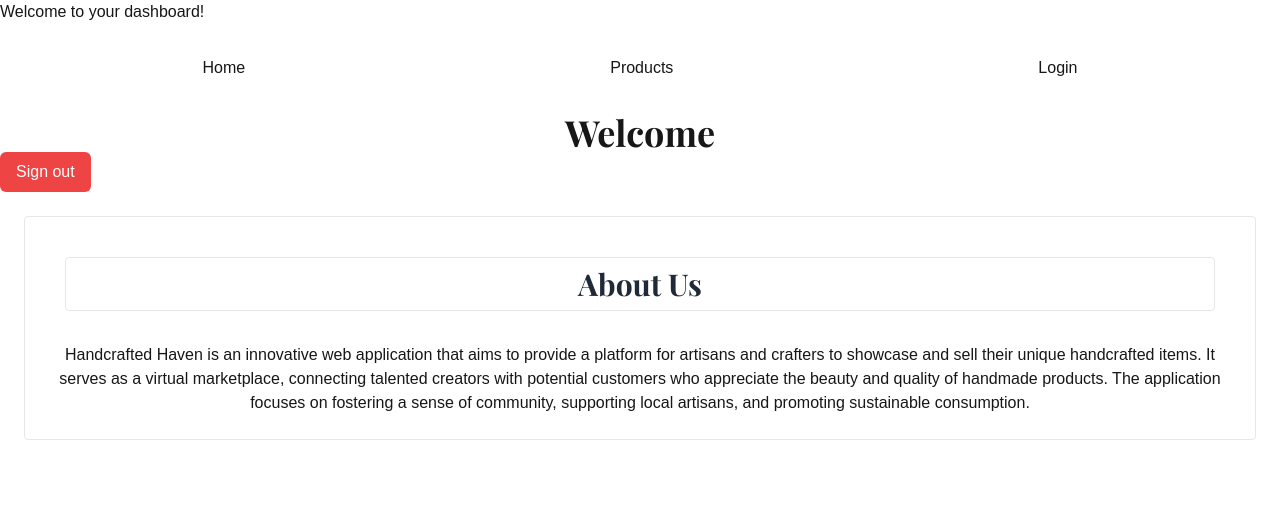
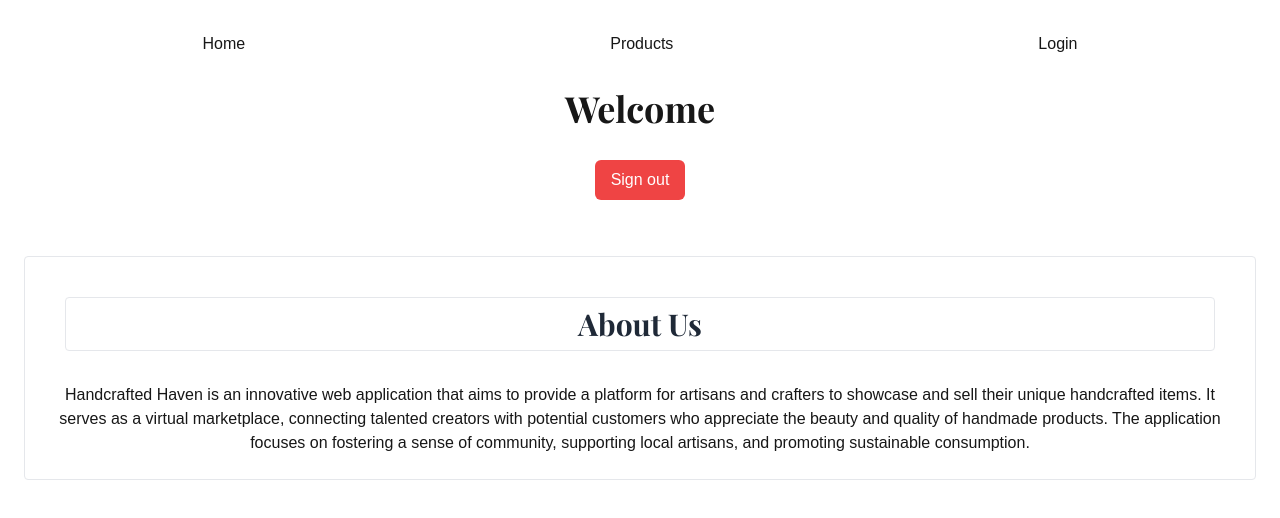
Before and after one commit to Juarpla/handcrafted-haven, a Next.js app: page /dashboard in a window 1280 px wide. Shown: the top 518 px of the page. Built offline with nearby package versions, Linux system fonts and the light colour scheme; a web font is replaced by a local one.

Commit message:
fixed logout button and login functionality. Also added env for testing the login locally

```diff
--- a/src/app/dashboard/login/page.tsx
+++ b/src/app/dashboard/login/page.tsx
@@ -1,19 +1,27 @@
+/* eslint-disable */
+
+"use client";
+
 import { signIn } from 'next-auth/react';
 import { playfairDisplay, raleway } from '@/app/ui/fonts';
 import { Metadata } from 'next';
 import { Button } from '@/app/ui/button';
 
-export const metadata: Metadata = {
-  title: 'Login',
-};
+// export const metadata: Metadata = {
+//   title: 'Login',
+// };
 
 export default function Page() {
+  const handleSignIn = () => signIn('github', { callbackUrl: '/dashboard' });
+
   return (
     <div className="flex items-center justify-center min-h-screen bg-gray-100">
       <div className="flex flex-col items-center justify-center justify-between space-y-9 p-9 max-w-sm w-96 h-96 max-h-full mx-auto bg-white rounded-lg shadow-lg">
         <h1 className={`${playfairDisplay.className} text-4xl text-center font-bold mb-4`}>Handcrafted Haven</h1>
         <h2 className={`${raleway.className} text-xl font-bold`}>Sign In For Access</h2>
-        <Button onClick={() => signIn('github')}>Sign in with GitHub</Button> {/* Pass children and onClick */}
+        <Button onClick={handleSignIn}>
+          Sign in with GitHub
+        </Button>
       </div>
     </div>
   );
--- a/src/app/dashboard/page.tsx
+++ b/src/app/dashboard/page.tsx
@@ -1,4 +1,3 @@
-
 /* eslint-disable */
 
 import LogoutButton from "../ui/logoutbutton";
@@ -12,14 +11,12 @@
 export default function Page() {
     return (
         <>
-
-        <h1>Welcome to your dashboard!</h1>
-
-
         <main>
             <Navigation />
             <h1 className={`${playfairDisplay.className} text-center text-4xl font-bold`}>Welcome</h1>
-            <LogoutButton />
+            <div className="flex justify-center">
+                <LogoutButton />
+            </div>
             <Aboutus />
         </main>
 
--- a/src/app/ui/button.tsx
+++ b/src/app/ui/button.tsx
@@ -4,15 +4,20 @@
 
 import { signIn } from 'next-auth/react'; // Import signIn from NextAuth
 import { raleway } from '@/app/ui/fonts';
+import React from 'react';
 
-// Define Button component
-export function Button() {
+interface ButtonProps {
+  onClick?: () => void; // Optional onClick function
+  children?: React.ReactNode; // Optional children to display inside the button
+}
+
+export function Button({ onClick, children }: ButtonProps) {
   return (
     <button
       className={`${raleway.className} px-4 py-2 w-full text-white bg-blue-500 rounded-md`}
-      onClick={() => signIn('github')} // Trigger GitHub sign-in on click
+      onClick={onClick}
     >
-      Sign in with GitHub
+      {children}
     </button>
   );
 }
--- a/src/app/ui/logoutbutton.tsx
+++ b/src/app/ui/logoutbutton.tsx
@@ -15,7 +15,7 @@
 
   return (
     <button
-      className="px-4 py-2 text-white bg-red-500 rounded-md"
+      className="my-8 px-4 py-2 text-white bg-red-500 rounded-md"
       onClick={handleLogout}
     >
       Sign out
```
Also changed, not shown: 2 other files (tests, documents, lock files or other folders).
